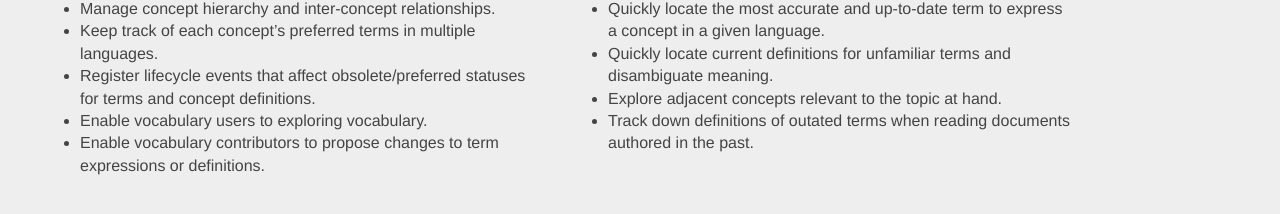
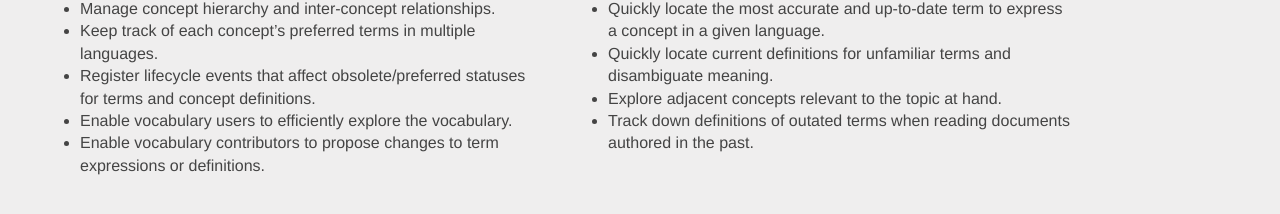
Before and after one commit to glossarist/glossarist.github.io, a Jekyll site: the page built from index.html, in a window 1280 px wide. Shown: the part 577-791 px from the top of the page. Built offline with Jekyll 4.4.1, drawn with Linux system fonts in a browser that asks for light colours; nearby versions of some CDN libraries.

Commit message:
copy(landing page): Fix typo/phrasing

```diff
--- a/index.html
+++ b/index.html
@@ -55,7 +55,7 @@ layout: home
         <li>Manage concept hierarchy and inter-concept relationships.</li>
         <li>Keep track of each concept’s preferred terms in multiple languages.</li>
         <li>Register lifecycle events that affect obsolete/preferred statuses for terms and concept definitions.</li>
-        <li>Enable vocabulary users to exploring vocabulary.</li>
+        <li>Enable vocabulary users to efficiently explore the vocabulary.</li>
         <li>Enable vocabulary contributors to propose changes to term expressions or definitions.</li>
       </ul>
     </div>
```
